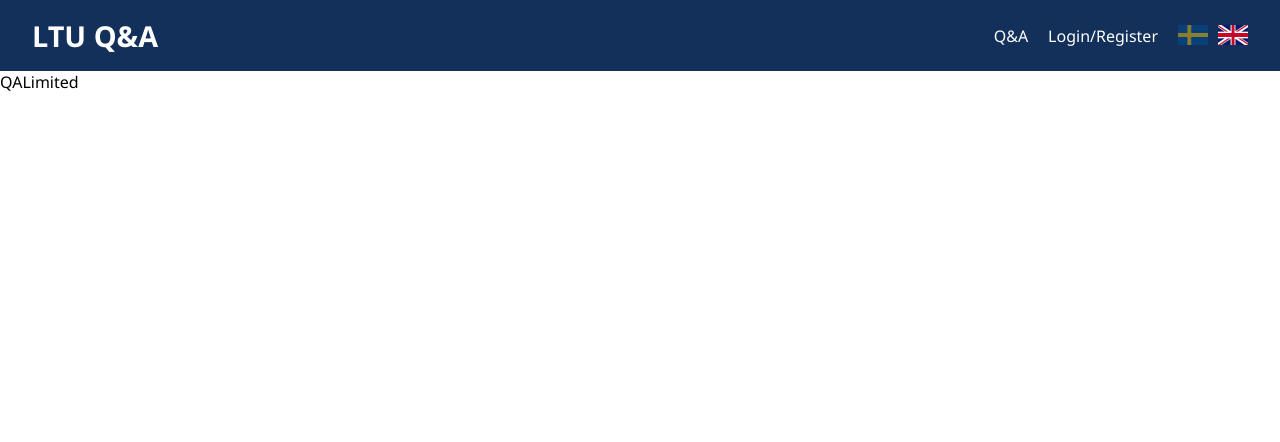
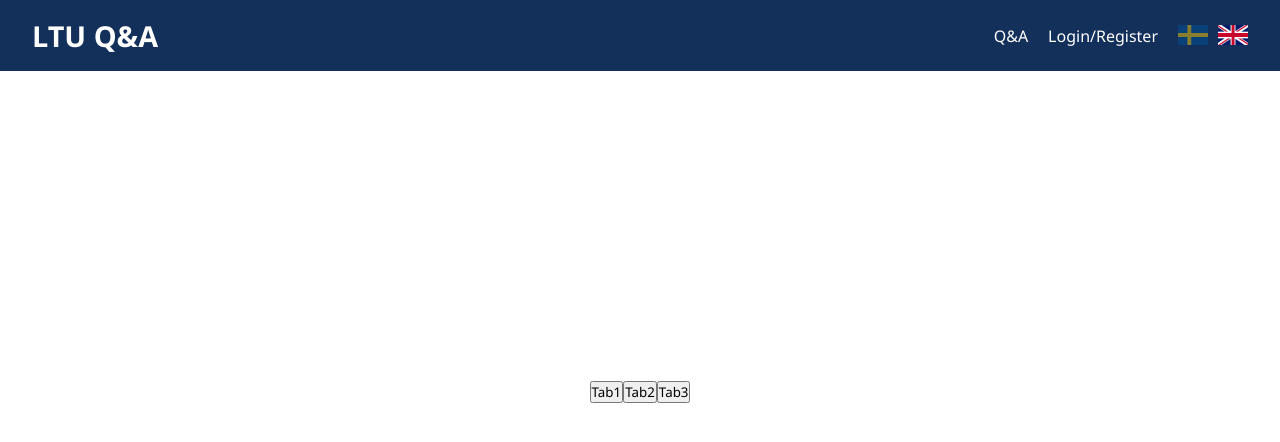
Before and after one commit to stridsmaskinerna/QA-Platform-Frontend, a React (Vite) app: page /guest/ in a window 1280 px wide. Shown: the top 442 px of the page. Built offline with nearby package versions, Linux system fonts and the light colour scheme.

Commit message:
mid-session

```diff
--- a/src/components/index.ts
+++ b/src/components/index.ts
@@ -1,3 +1,4 @@
 export * from "./authGuard";
 export * from "./header";
 export * from "./errorBoundary";
+export * from "./tabs";
--- /dev/null
+++ b/src/components/tabs/Tabs.tsx
@@ -0,0 +1,47 @@
+import { useState } from "react";
+
+interface ITabsProps {
+    titles: string[];
+}
+
+export function Tabs({ titles }: ITabsProps) {
+    const [selectedTab, setSelectedTab] = useState<string>(titles[0] + "0");
+    if (titles.length) {
+        return (
+            <>
+                <div
+                    role="tablist"
+                    aria-label="Tab Selection"
+                >
+                    {titles.map((title, idx) => {
+                        const tabId = title + idx;
+
+                        return (
+                            <button
+                                key={tabId}
+                                role="tab"
+                                id={`tab-${idx + 1}`}
+                                aria-controls={`tab-panel-${idx + 1}`}
+                                aria-selected={
+                                    selectedTab === tabId ? "true" : "false"
+                                }
+                            >
+                                {title}
+                            </button>
+                        );
+                    })}
+                </div>
+                <div
+                    id="tab-panel-1"
+                    role="tabpanel"
+                    aria-labelledby="tab-1"
+                    hidden
+                >
+                    Content for Tab 1
+                </div>
+            </>
+        );
+    }
+
+    console.error("titles cant be an empty array");
+}
--- /dev/null
+++ b/src/components/tabs/index.ts
@@ -0,0 +1 @@
+export * from "./Tabs";
--- a/src/pages/qaLimited/QALimited.tsx
+++ b/src/pages/qaLimited/QALimited.tsx
@@ -1,3 +1,16 @@
+import { Tabs } from "../../components";
+
 export function QALimited() {
-    return <div>QALimited</div>;
+    return (
+        <div
+            style={{
+                height: "80vh",
+                display: "flex",
+                justifyContent: "center",
+                alignItems: "center"
+            }}
+        >
+            <Tabs titles={["Tab1", "Tab2", "Tab3"]} />
+        </div>
+    );
 }
```
Also changed, not shown: 1 other file (tests, documents, lock files or other folders).
